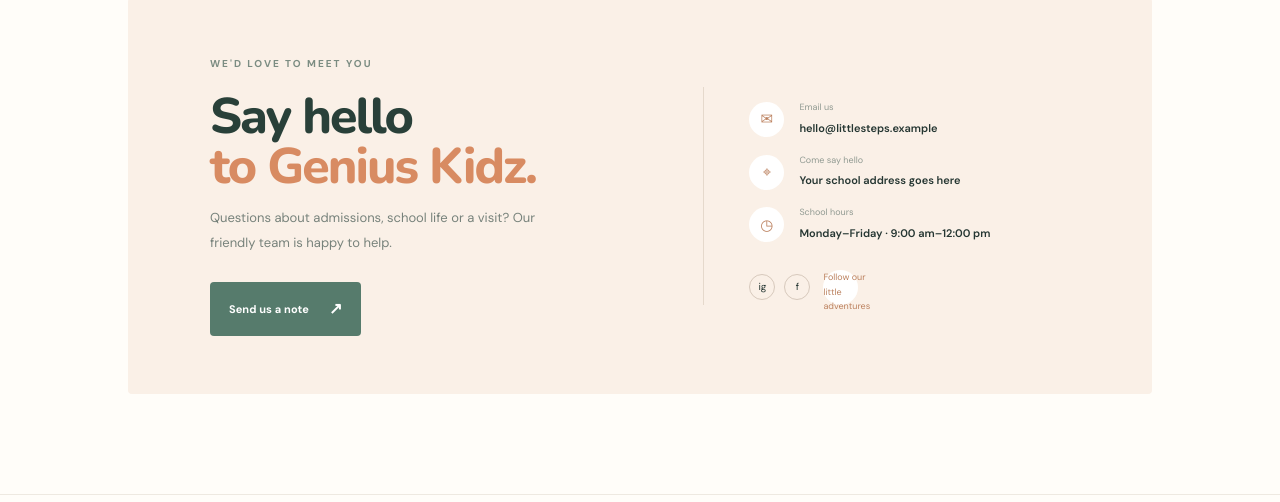
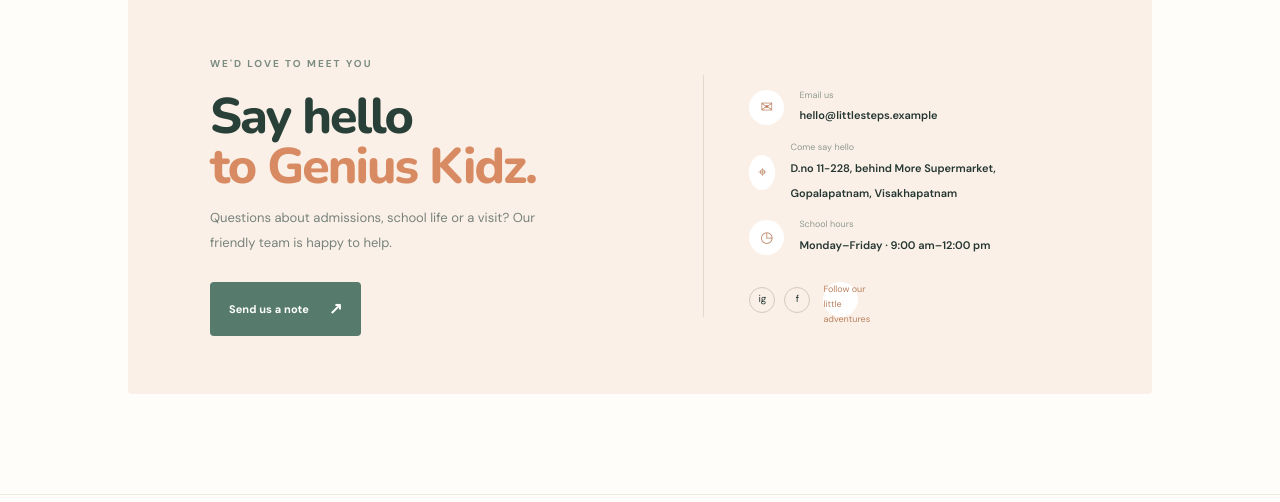
Before and after one commit to Dhanya423/SchoolWebsite, a plain HTML site: page index.html in a window 1280 px wide. Shown: the part 3866-4368 px from the top of the page. Drawn offline with nearby package versions, Linux system fonts and the light colour scheme.

Commit message:
added address

```diff
--- a/index.html
+++ b/index.html
@@ -220,7 +220,7 @@
             </div>
             <div>
               <span>⌖</span>
-              <p><small>Come say hello</small><b>Your school address goes here</b></p>
+              <p><small>Come say hello</small><b>D.no 11-228, behind More Supermarket, Gopalapatnam, Visakhapatnam</b></p>
             </div>
             <div>
               <span>◷</span>
```
